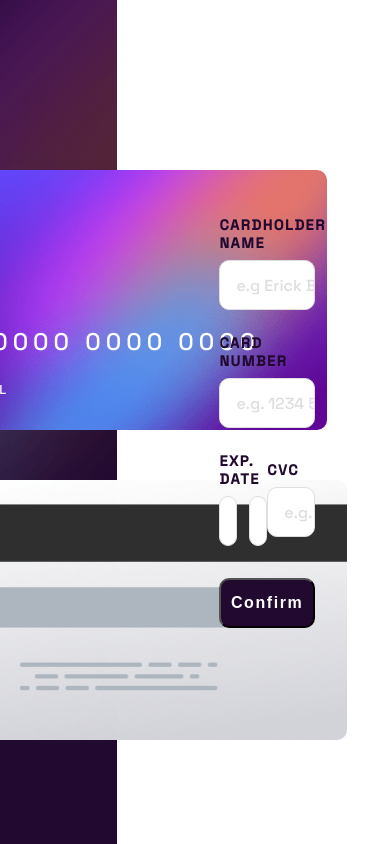
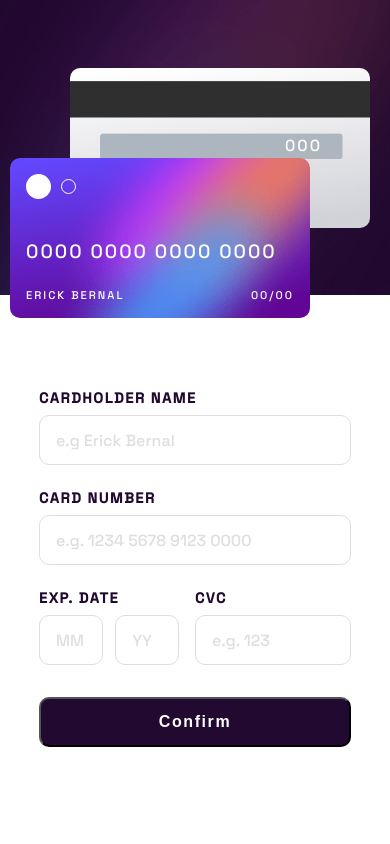
Before and after one commit to lMahesvara/frontend-mentor-interactive-card, a plain HTML site: page index.html in a window 390 px wide. Drawn offline with Linux system fonts and the light colour scheme.

Commit message:
mobile design

```diff
--- a/css/styles.css
+++ b/css/styles.css
@@ -37,8 +37,10 @@ main {
 
 .front-card {
   background-image: url(../images/bg-card-front.png);
-  width: 460px;
-  height: 260px;
+  width: 150%;
+  height: 30%;
+  max-width: 460px;
+  max-height: 260px;
   background-repeat: no-repeat;
   background-size: cover;
   background-position: center;
@@ -99,8 +101,10 @@ main {
 
 .back-card {
   background-image: url(../images/bg-card-back.png);
-  width: 460px;
-  height: 260px;
+  width: 150%;
+  height: 30%;
+  max-width: 460px;
+  max-height: 260px;
   background-repeat: no-repeat;
   background-size: cover;
   background-position: center;
@@ -237,3 +241,127 @@ button {
   display: none;
   visibility: hidden;
 }
+
+/* Mobile screen */
+
+@media (max-width: 768px) {
+  main {
+    flex-direction: column;
+  }
+  body {
+    min-width: 375px;
+  }
+
+  .cards-container {
+    width: 100%;
+    height: 35vh;
+    background-image: url(../images/bg-main-mobile.png);
+    background-repeat: no-repeat;
+    background-size: cover;
+    background-position: center;
+    display: flex;
+    flex-direction: column;
+    align-items: center;
+    justify-content: center;
+  }
+
+  .front-card {
+    background-image: url(../images/bg-card-front.png);
+    position: absolute;
+    z-index: 999;
+    width: 300px;
+    height: 160px;
+    background-repeat: no-repeat;
+    background-size: cover;
+    background-position: center;
+    border-radius: 10px;
+    margin-top: 180px;
+    margin-left: -70px;
+  }
+
+  .back-card {
+    background-image: url(../images/bg-card-back.png);
+    position: absolute;
+    width: 300px;
+    height: 160px;
+    background-repeat: no-repeat;
+    background-size: cover;
+    background-position: center;
+    border-radius: 10px;
+    margin-top: 0;
+    margin-left: 50px;
+  }
+
+  .front-card-info {
+    display: flex;
+    flex-direction: column;
+    justify-content: space-between;
+    padding: 1rem;
+  }
+
+  .white-full-circle {
+    width: 25px;
+    height: 25px;
+    background-color: white;
+    border-radius: 50%;
+  }
+
+  .white-empty-circle {
+    width: 15px;
+    height: 15px;
+    border-radius: 50%;
+    border: 1px solid white;
+    margin-left: 10px;
+  }
+
+  .card-number {
+    font-size: 1.2rem;
+    letter-spacing: 2px;
+    margin-bottom: 1.5rem;
+    text-transform: uppercase;
+  }
+
+  .card-info {
+    display: flex;
+    justify-content: space-between;
+    font-size: 0.7rem;
+    text-transform: uppercase;
+  }
+
+  .form-container {
+    width: 100%;
+    height: 60vh;
+    display: flex;
+    flex-direction: column;
+    justify-content: center;
+    align-items: center;
+  }
+
+  form {
+    width: 80%;
+    margin-left: 0;
+    margin-top: 10%;
+    display: flex;
+    flex-direction: column;
+    letter-spacing: 0.1rem;
+    color: hsl(278, 68%, 11%);
+    font-size: 0.9rem;
+    font-weight: bold;
+  }
+
+  .complete {
+    width: 80%;
+    margin-left: 0;
+    margin-top: 10%;
+    display: flex;
+    flex-direction: column;
+    align-items: center;
+    gap: 2rem;
+    letter-spacing: 0.1rem;
+    font-size: 120%;
+  }
+  .none {
+    display: none;
+    visibility: hidden;
+  }
+}
```
